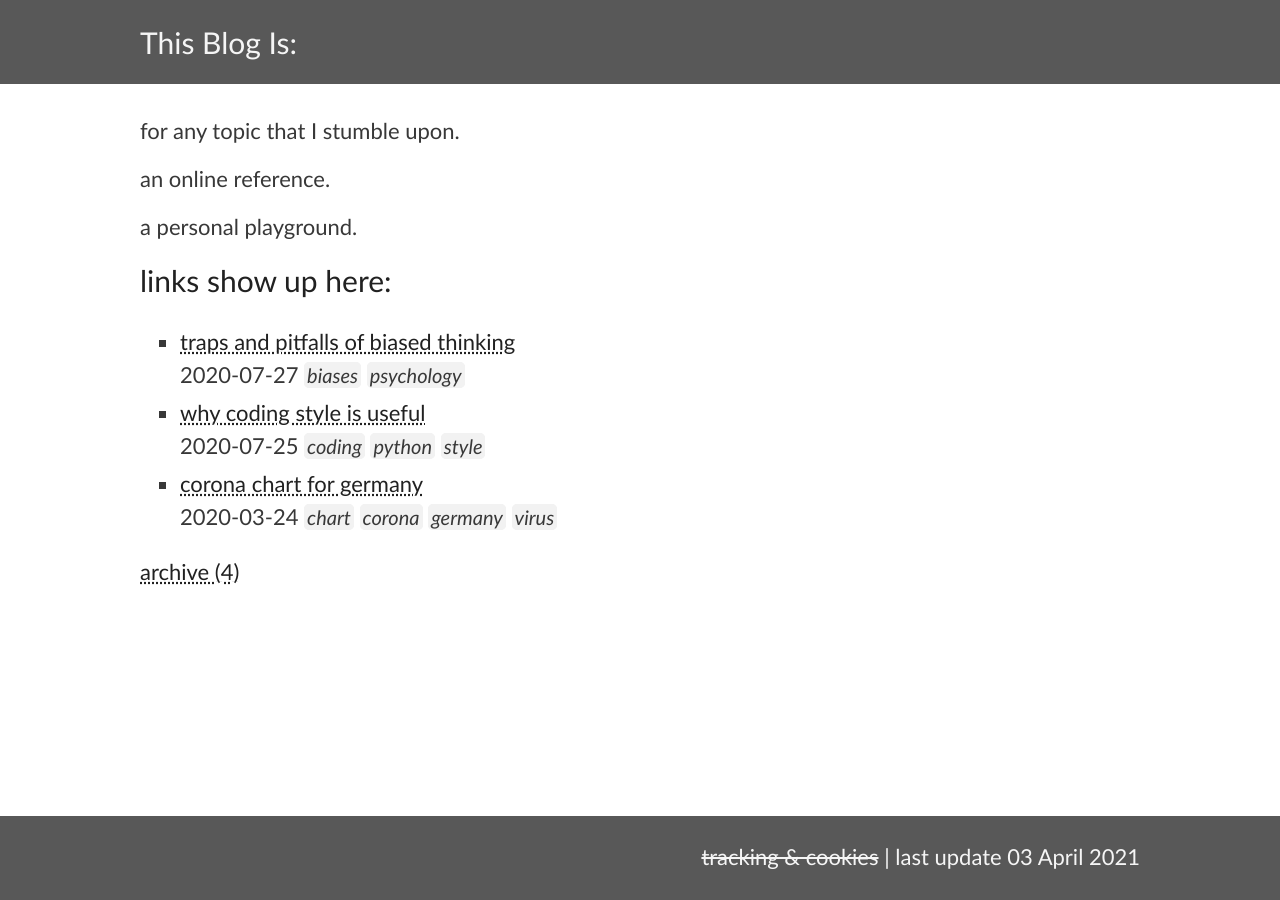
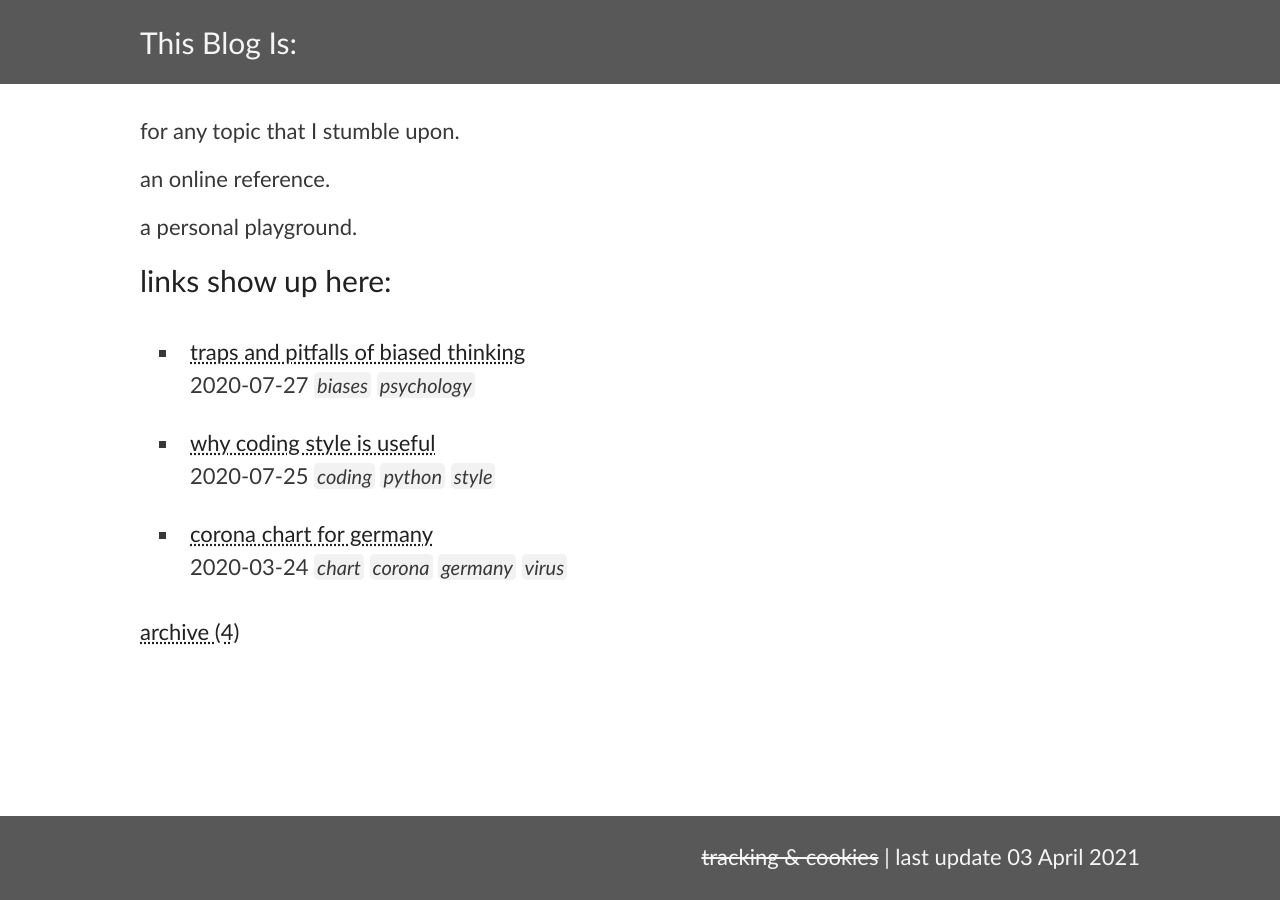
Before and after one commit to ZackDev/zackdev.github.io, a Jekyll site: the page built from pages/index.md, in a window 1280 px wide. Built offline with Jekyll 4.4.1, drawn with Linux system fonts in a browser that asks for light colours.

Commit message:
minor css changes

```diff
--- a/_sass/main.scss
+++ b/_sass/main.scss
@@ -35,10 +35,6 @@
   display: block;
 }
 
-ol, ul {
-  list-style: none;
-}
-
 em {
   font-style: italic;
 }
@@ -59,10 +55,7 @@
   background: $dark_grey;
   font-size: 22px;
   font-family: 'Myriad Pro', 'Calibri', Helvetica, monospace, sans-serif;
-  font-weight: 200;
-  font-kerning: normal;
   line-height: 1.5;
-  text-align: justify;
   margin-bottom: 168px;
 }
 
@@ -85,7 +78,6 @@
 
 h1, h2, h3, h4, h5, h6 {
   margin: 0;
-  font-weight: 300;
   color: $dark_grey;
 }
 
@@ -140,9 +132,12 @@
 }
 
 blockquote {
-  margin-bottom: 20px;
-  padding: 0 0 0 20px;
-  border-left: 3px solid #bbb;
+  padding: 0px 0px 0px 20px;
+  margin: 0px 0px 20px 0px;
+  border-left: 5px solid $medium_grey;
+  color: $medium_grey;
+  font-size: 20px;
+  font-style: italic;
 }
 
 ul {
@@ -151,6 +146,7 @@
 
 li {
   margin: 5px 0 5px 0;
+  padding: 10px;
 }
 
 .outer {
```
